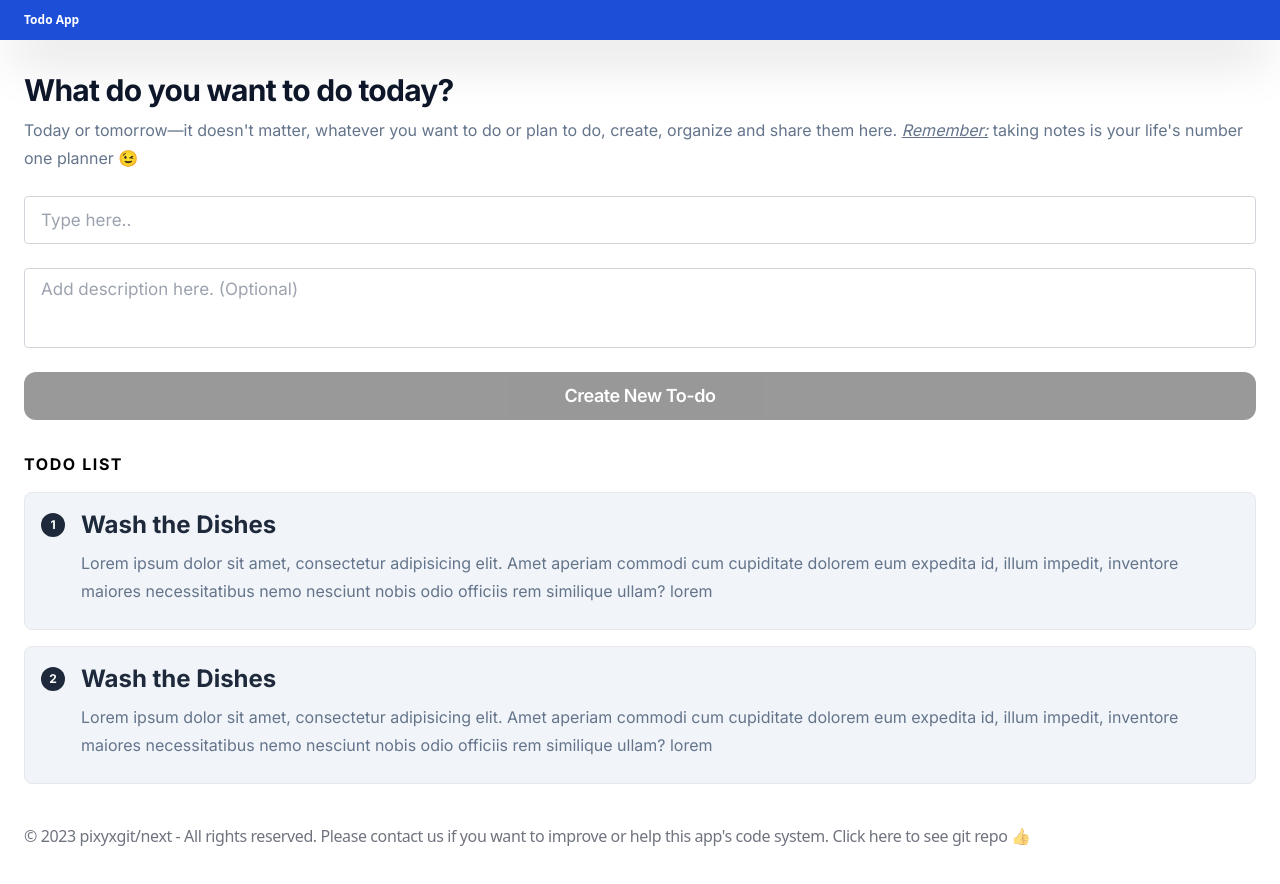
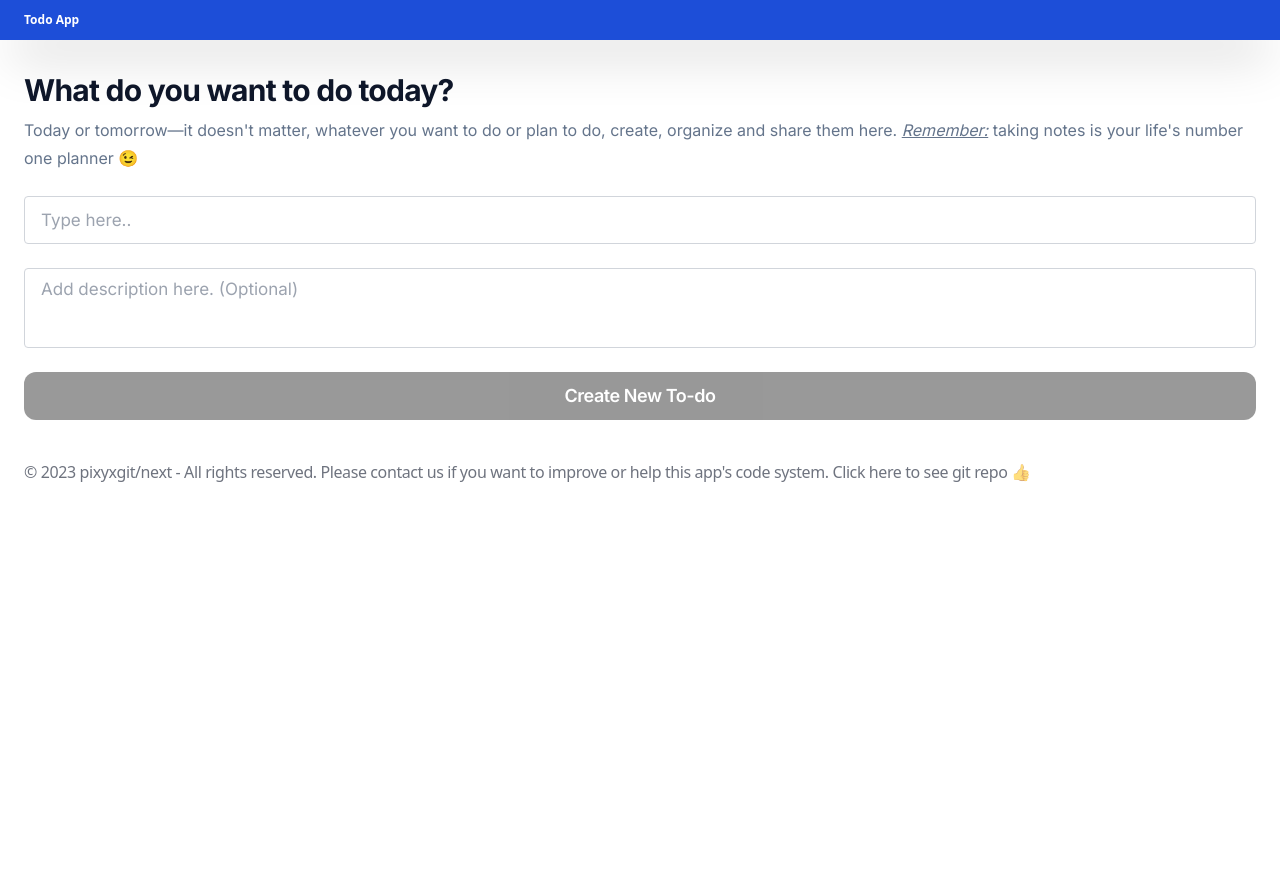
Before and after one commit to pixy-x/nextjs-todo-app-example, a Next.js app: page / in a window 1280 px wide. Shown: the top 884 px of the page. After the commit the page ends 800 px from the top, so only its background shows below. Built offline with nearby package versions, Linux system fonts and the light colour scheme.

Commit message:
add todo

```diff
--- a/package.json
+++ b/package.json
@@ -12,6 +12,7 @@
     "@next/font": "^13.1.4",
     "eslint": "8.32.0",
     "eslint-config-next": "13.1.4",
+    "nanoid": "^4.0.0",
     "next": "13.1.4",
     "react": "18.2.0",
     "react-dom": "18.2.0"
--- a/pages/_app.js
+++ b/pages/_app.js
@@ -1,3 +1,4 @@
+import "@/utils";
 import "@/styles/globals.css";
 import Layout from "@/components/layout";
 import { Inter } from "@next/font/google";
--- a/pages/index.js
+++ b/pages/index.js
@@ -1,6 +1,8 @@
 import Container from "@/components/Container";
 import Emoji from "@/components/Emoji";
-import { useState } from "react";
+import { useEffect, useState } from "react";
+import { getDateString } from "@/utils";
+import { nanoid } from "nanoid";
 
 export default function Home() {
   const [todos, setTodos] = useState([]);
@@ -10,8 +12,36 @@ export default function Home() {
 
   const handleSubmit = (e) => {
     e.preventDefault();
-    console.log(todo);
+
+    const todoLabel = todo.removeSpaces();
+    const todoDesc = desc.removeSpaces();
+
+    if (todoLabel.length > 0) {
+      const now = getDateString();
+
+      setTodos((todos) => [
+        ...todos,
+        {
+          id: nanoid(),
+          label: todo,
+          desc: {
+            contains: todoDesc.length > 0,
+            content: desc,
+          },
+          createdTime: now,
+        },
+      ]);
+
+      setTodo("");
+      setDesc("");
+    } else {
+      alert("please enter valid todo");
+    }
   };
+
+  useEffect(() => {
+    console.log(todos);
+  }, [todos]);
 
   return (
     <Container className="pt-8">
@@ -46,37 +76,27 @@ export default function Home() {
           Create New To-do
         </button>
       </form>
+      {todos.length > 0 && (
+        <>
           <span className="sub-heading">todo list</span>
           <div className="flex flex-col gap-4">
-        <div className="relative bg-slate-100 p-4 border rounded-lg">
+            {todos.map((t, i) => (
+              <div
+                className="relative bg-slate-100 p-4 border rounded-lg"
+                key={t.id}
+              >
                 <span className="absolute top-5 left-4 w-6 h-6 text-xs bg-slate-800 text-white rounded-full inline-flex items-center justify-center font-bold pt-[.85px] shadow-2xl">
-            1{" "}
+                  {i + 1}{" "}
                 </span>
                 <div className="pl-10">
-            <h4 className="text-slate-800 text-2xl">Wash the Dishes</h4>
-            <p>
-              Lorem ipsum dolor sit amet, consectetur adipisicing elit. Amet
-              aperiam commodi cum cupiditate dolorem eum expedita id, illum
-              impedit, inventore maiores necessitatibus nemo nesciunt nobis odio
-              officiis rem similique ullam? lorem
-            </p>
+                  <h4 className="text-slate-800 text-2xl">{t.label}</h4>
+                  {t.desc.contains && <p>{t.desc.content}</p>}
                 </div>
               </div>
-        <div className="relative bg-slate-100 p-4 border rounded-lg">
-          <span className="absolute top-5 left-4 w-6 h-6 text-xs bg-slate-800 text-white rounded-full inline-flex items-center justify-center font-bold pt-[.85px] shadow-2xl">
-            2{" "}
-          </span>
-          <div className="pl-10">
-            <h4 className="text-slate-800 text-2xl">Wash the Dishes</h4>
-            <p>
-              Lorem ipsum dolor sit amet, consectetur adipisicing elit. Amet
-              aperiam commodi cum cupiditate dolorem eum expedita id, illum
-              impedit, inventore maiores necessitatibus nemo nesciunt nobis odio
-              officiis rem similique ullam? lorem
-            </p>
+            ))}
           </div>
-        </div>
-      </div>
+        </>
+      )}
     </Container>
   );
 }
--- /dev/null
+++ b/utils.js
@@ -0,0 +1,12 @@
+String.prototype.removeSpaces = function () {
+  return this.replace(/\s/g, "");
+};
+
+export const getDateString = () => {
+  const dateObj = new Date();
+
+  const day = dateObj.toLocaleDateString();
+  const time = dateObj.toLocaleTimeString();
+
+  return `${day} - ${time}`;
+};
```
Also changed, not shown: 1 other file (tests, documents, lock files or other folders). Lines whose indentation alone changed are shown as unchanged.
